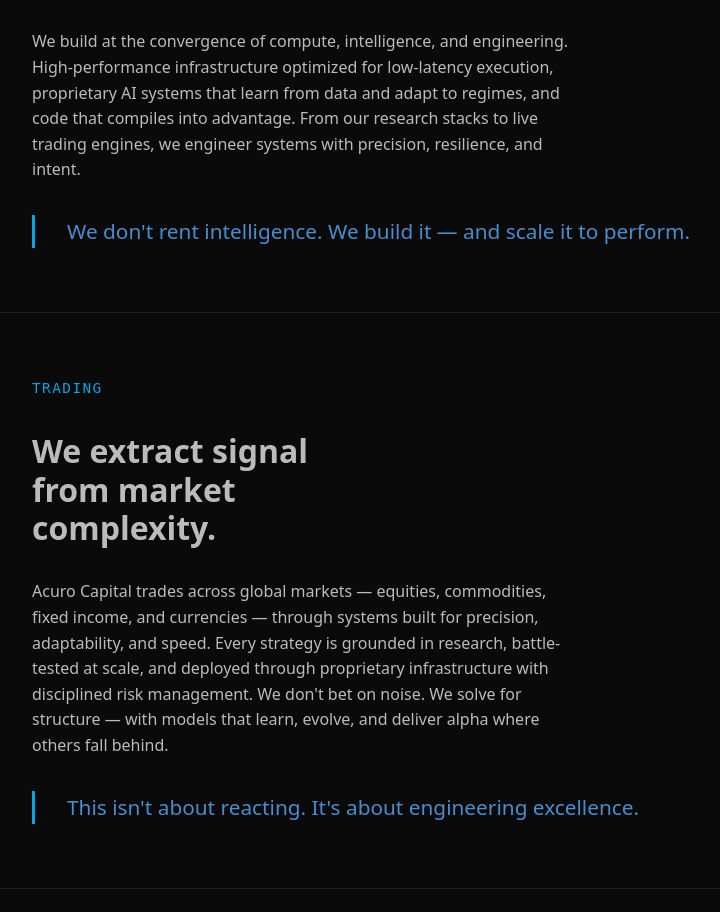
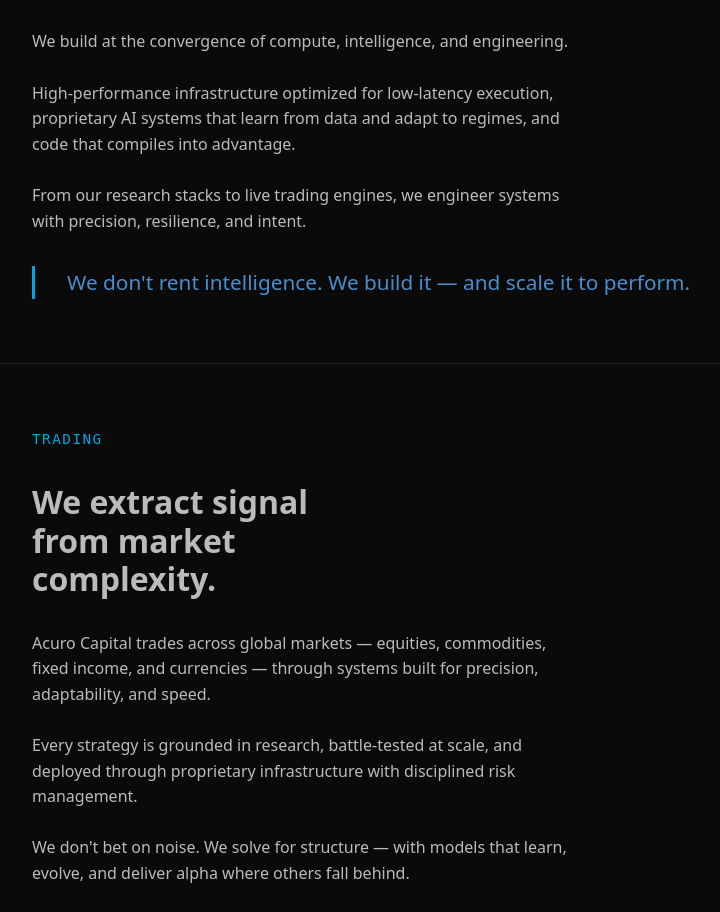
Before and after one commit to design-acuro-capital/acuro-capital-site, a plain HTML site: page index.html in a window 1280 px wide. Shown: the part 1460-2372 px from the top of the page, without its empty margins (40-760 px from the left). Drawn offline with Linux system fonts and the light colour scheme.

Commit message:
Update index.html

```diff
--- a/index.html
+++ b/index.html
@@ -367,7 +367,11 @@ header {
                     <span class="section-label">Technology</span>
                 </div>
                 <p class="section-tagline">We architect proprietary advantage.</p>
-                <p>We build at the convergence of compute, intelligence, and engineering. High-performance infrastructure optimized for low-latency execution, proprietary AI systems that learn from data and adapt to regimes, and code that compiles into advantage. From our research stacks to live trading engines, we engineer systems with precision, resilience, and intent.</p>
+                <p>We build at the convergence of compute, intelligence, and engineering.</p>
+                <br>
+                <p>High-performance infrastructure optimized for low-latency execution, proprietary AI systems that learn from data and adapt to regimes, and code that compiles into advantage.</p>
+                <br>
+                <p>From our research stacks to live trading engines, we engineer systems with precision, resilience, and intent.</p>
                 <p class="accent-statement">We don't rent intelligence. We build it — and scale it to perform.</p>
             </div>
         </section>
@@ -378,7 +382,11 @@ header {
                     <span class="section-label">Trading</span>
                 </div>
                 <p class="section-tagline">We extract signal from market complexity.</p>
-                <p>Acuro Capital trades across global markets — equities, commodities, fixed income, and currencies — through systems built for precision, adaptability, and speed. Every strategy is grounded in research, battle-tested at scale, and deployed through proprietary infrastructure with disciplined risk management. We don't bet on noise. We solve for structure — with models that learn, evolve, and deliver alpha where others fall behind.</p>
+                <p>Acuro Capital trades across global markets — equities, commodities, fixed income, and currencies — through systems built for precision, adaptability, and speed.</p>
+                <br>
+                <p>Every strategy is grounded in research, battle-tested at scale, and deployed through proprietary infrastructure with disciplined risk management.</p>
+                <br>
+                <p>We don't bet on noise. We solve for structure — with models that learn, evolve, and deliver alpha where others fall behind.</p>
                 <p class="accent-statement">This isn't about reacting. It's about engineering excellence.</p>
             </div>
         </section>
@@ -433,7 +441,7 @@ header {
                     </ul>
                 </div>
             </div>
-            <div class="copyright">© 2025 Acuro Capital</div>
+            <div class="copyright">© 2025 Acuro Capital. All Rights Reserved.</div>
         </div>
     </footer>
 </body>
```
